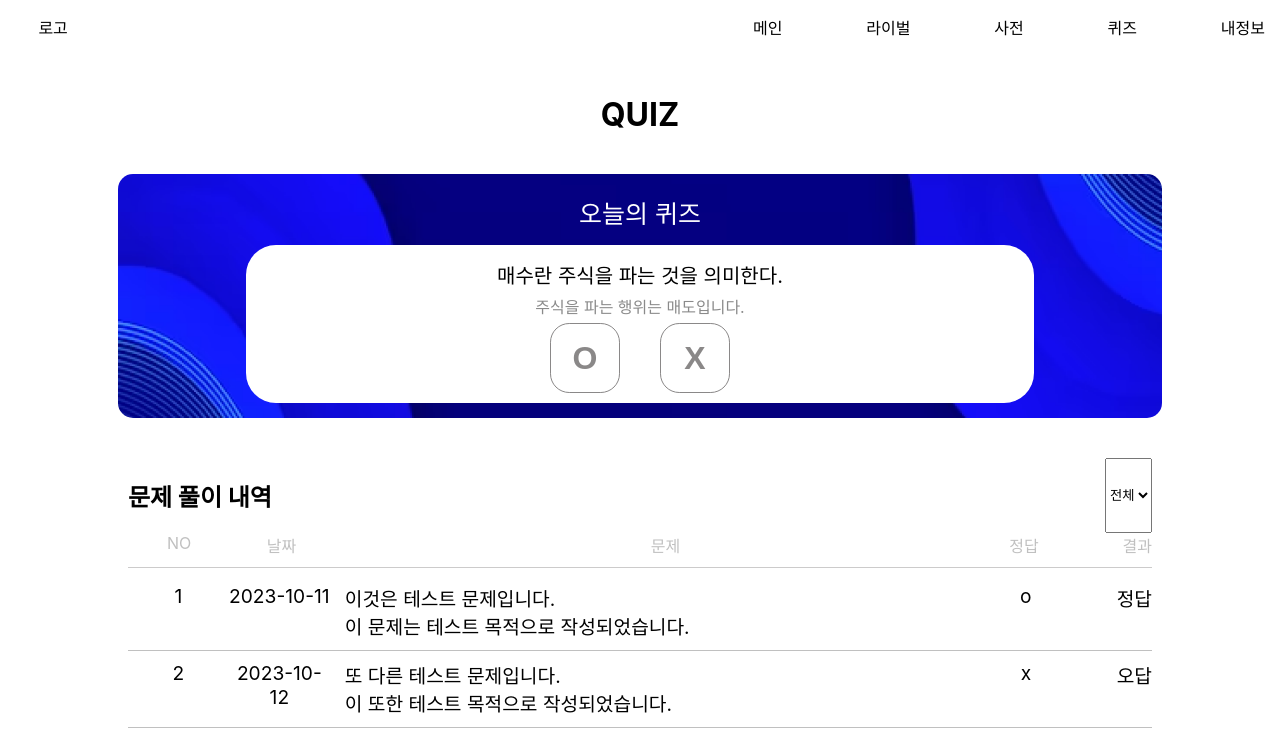
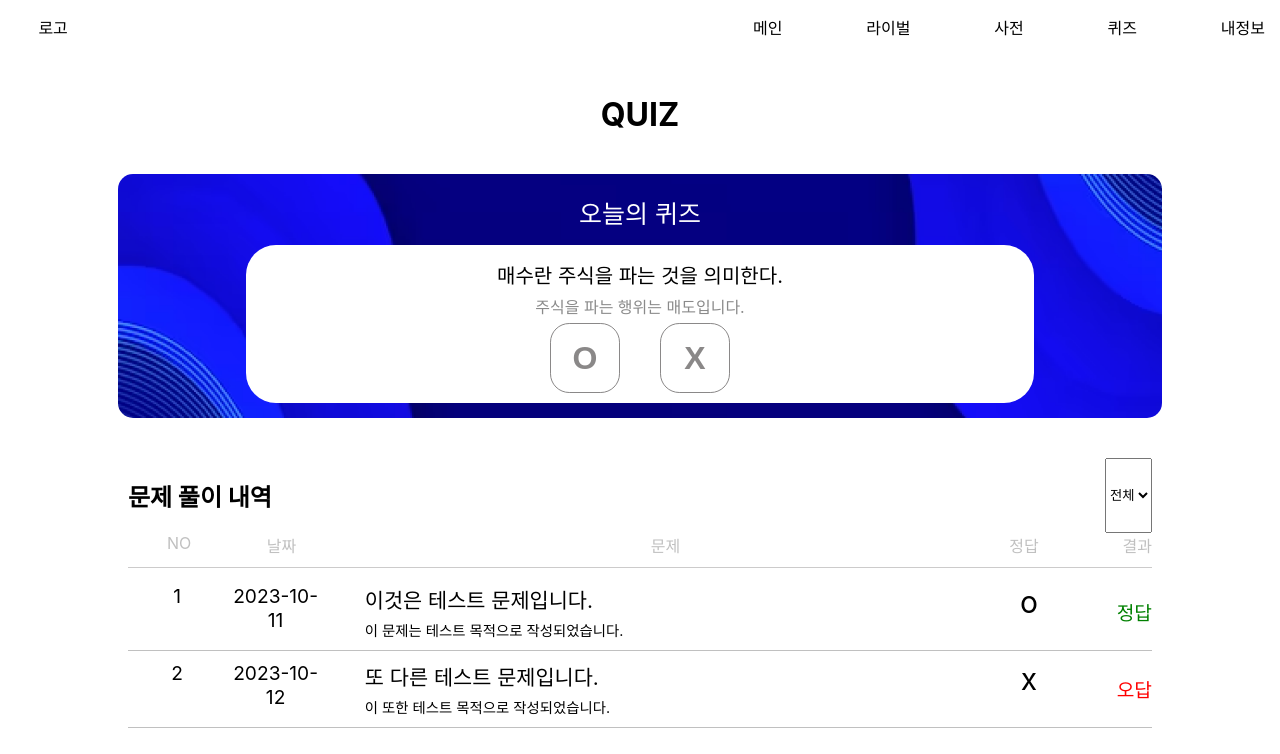
Before and after one commit to seogaeun/kkanbustock-frontend, a React (Create React App) app: page /Quiz in a window 1280 px wide. Shown: the top 754 px of the page. Built offline with nearby package versions, Linux system fonts and the light colour scheme; a web font is replaced by a local one.

Commit message:
[Add]정답에 따른 색상 변경

```diff
--- a/src/components/Quiz/SolvedQuiz/SolvedQuiz.css
+++ b/src/components/Quiz/SolvedQuiz/SolvedQuiz.css
@@ -1,6 +1,7 @@
 .solvedItem{
     border-bottom: 1px solid silver;
     padding: 10px 0px;
+    margin-top: 0px;
     vertical-align: middle;
 }
 
@@ -21,23 +22,38 @@
 }
 
 .questionSet{
-    padding-left: 15px;
+    padding-left: 40px;
     width: 65%;
 }
 
 .qustion{
+    font-size: 1.3rem;
     text-align: left;
 }
 
 .explanation{
+    padding-top: 5px;
+    font-size: 0.9rem;
     text-align: left;
 }
 
 .corretAnswer{
+    font-size: 30px;
+    vertical-align: middle;
     width: 5%;
 }
 
-.isCorrect{
+.isCorrect {
     text-align: end;
     width: 10%;
+    display: flex;
+    justify-content: end; /* 가로 가운데 정렬 */
+    align-items: center; /* 세로 가운데 정렬 */
 }
+
+.correct{
+    color: green;
+}
+.incorrect{
+    color: red;
+}
--- a/src/components/Quiz/SolvedQuiz/SolvedQuiz.js
+++ b/src/components/Quiz/SolvedQuiz/SolvedQuiz.js
@@ -9,9 +9,11 @@ const SolvedQuiz = ({
   correctAnswer,
   isCorrect,
 }) => {
+  const resultClassName = isCorrect ? "correct" : "incorrect";
+
   return (
     <div className="solvedItem">
-      <div className={`solved-quiz ${isCorrect ? "correct" : "incorrect"}`}>
+      <div className="solved-quiz">
         <div className="solvedQuizItem">
           <div className="questionNumber">{questionNumber}</div>
           <div className="date">{date}</div>
@@ -19,8 +21,10 @@ const SolvedQuiz = ({
             <div className="qustion">{question}</div>
             <div className="explanation">{explanation}</div>
           </div>
-          <div className="corretAnswer">{correctAnswer}</div>
-          <div className="isCorrect">{isCorrect ? "정답" : "오답"}</div>
+          <div className="corretAnswer ${resultClassName}">{correctAnswer}</div>
+          <div className={`isCorrect ${resultClassName}`}>
+            {isCorrect ? "정답" : "오답"}
+          </div>
         </div>
       </div>
     </div>
```
